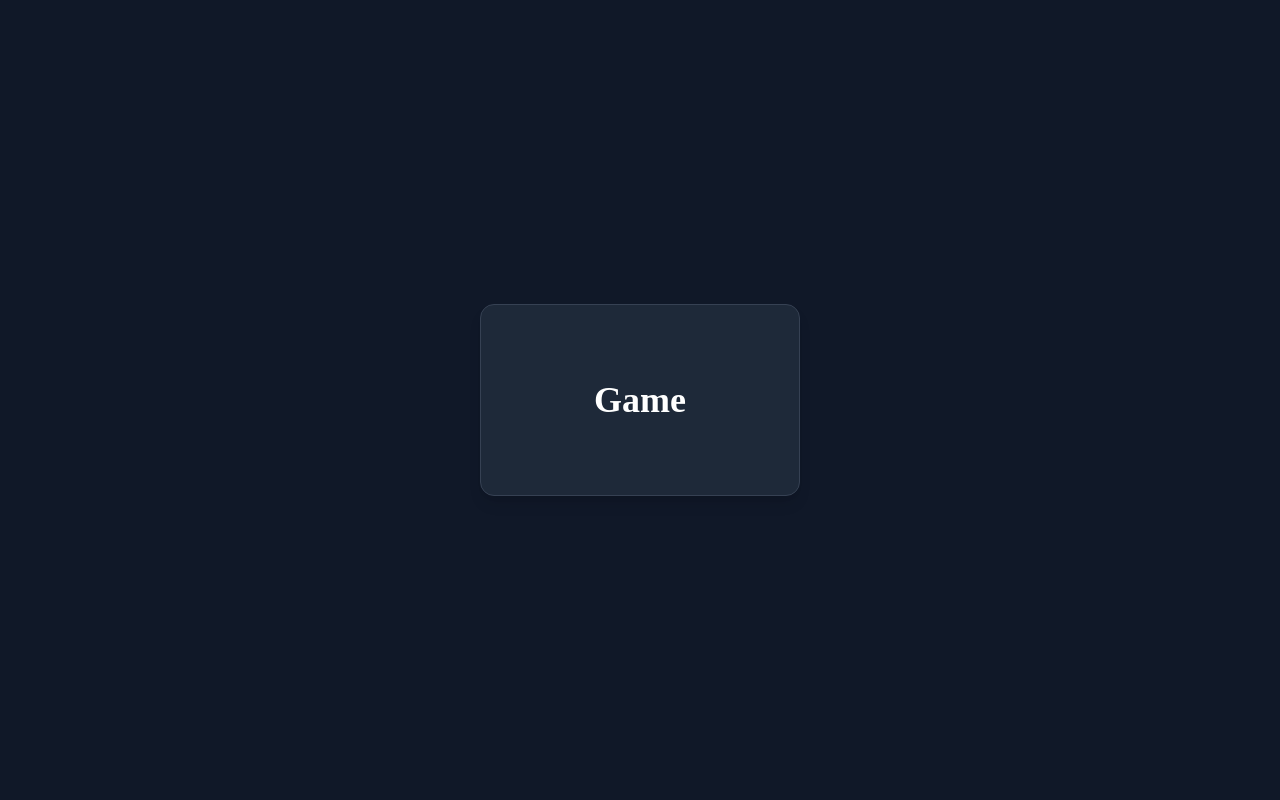
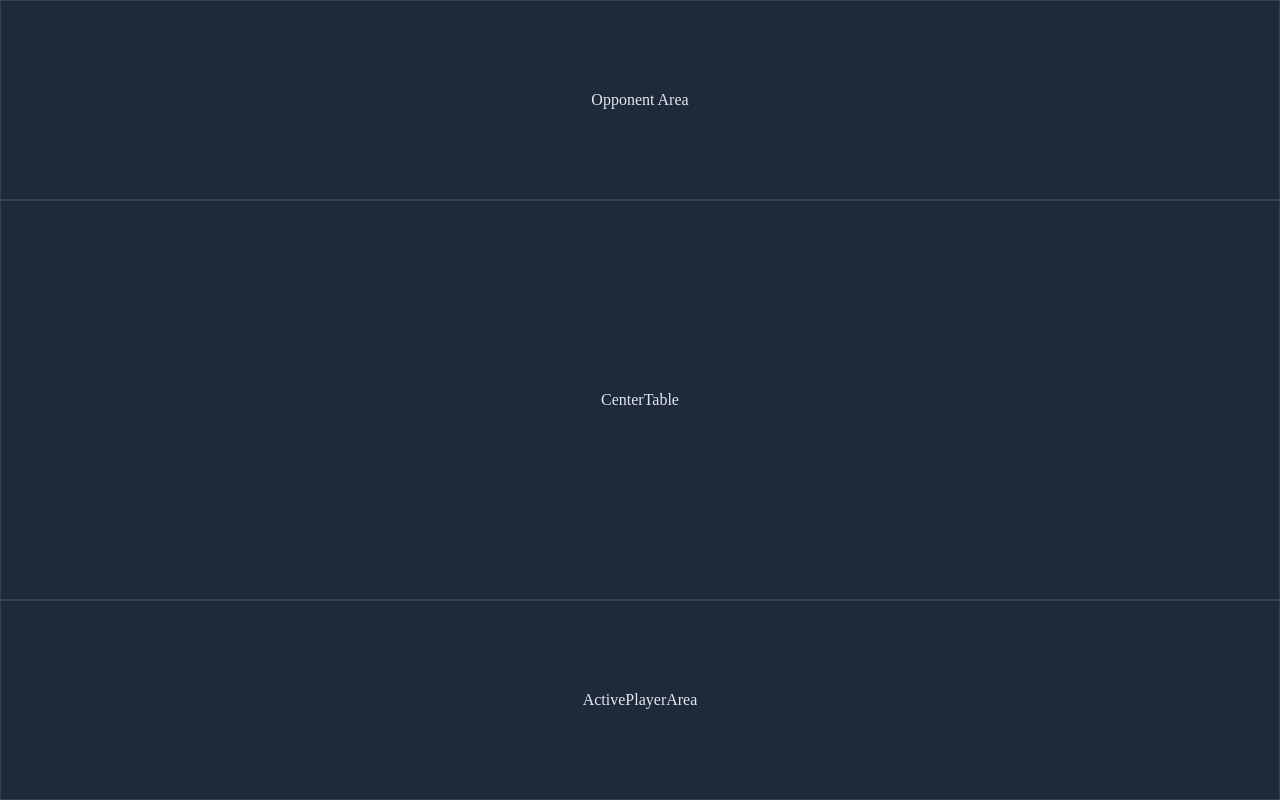
Before and after one commit to BalloonAnd888/csufopoly, a Next.js app: page /game in a window 1280 px wide. Built offline with nearby package versions, Linux system fonts and the light colour scheme.

Commit message:
Create general game layout

```diff
--- a/app/game/page.tsx
+++ b/app/game/page.tsx
@@ -1,11 +1,14 @@
+import ActivePlayerArea from "@/components/game-board/ActivePlayerArea";
+import CenterTable from "@/components/game-board/CenterTable";
+import OpponentArea from "@/components/game-board/OpponentArea";
 import React from "react";
 
 export default function GamePage() {
   return (
-    <main className="flex min-h-screen flex-col items-center justify-center bg-gray-900 text-white p-8">
-      <div className="flex items-center justify-center w-80 h-48 bg-gray-800 rounded-xl shadow-lg border border-gray-700">
-        <h1 className="text-4xl font-bold">Game</h1>
-      </div>
+    <main className="flex min-h-screen flex-col items-center justify-between bg-gray-900 text-white">
+        <OpponentArea />
+        <CenterTable />
+        <ActivePlayerArea />
     </main>
   );
 }
--- /dev/null
+++ b/components/game-board/ActivePlayerArea.tsx
@@ -0,0 +1,11 @@
+import React from 'react'
+
+const ActivePlayerArea = () => {
+  return (
+    <div className="w-full h-[25vh] flex items-center justify-center border bg-gray-800 border-gray-700 text-slate-200">
+      ActivePlayerArea
+    </div>
+  )
+}
+
+export default ActivePlayerArea
--- /dev/null
+++ b/components/game-board/CenterTable.tsx
@@ -0,0 +1,11 @@
+import React from 'react'
+
+const CenterTable = () => {
+  return (
+    <div className="w-full flex-1 flex items-center justify-center border bg-gray-800 border-gray-700 text-slate-200">
+      CenterTable
+    </div>
+  )
+}
+
+export default CenterTable
--- /dev/null
+++ b/components/game-board/OpponentArea.tsx
@@ -0,0 +1,11 @@
+import React from 'react'
+
+const OpponentArea = () => {
+  return (
+    <div className="w-full h-[25vh] flex items-center justify-center border bg-gray-800 border-gray-700 text-slate-200">
+        Opponent Area
+    </div>
+  )
+}
+
+export default OpponentArea
--- /dev/null
+++ b/components/game-zone/BankZone.tsx
@@ -0,0 +1,9 @@
+import React from 'react'
+
+const BankZone = () => {
+  return (
+    <div>BankZone</div>
+  )
+}
+
+export default BankZone
--- /dev/null
+++ b/components/game-zone/DiscardPile.tsx
@@ -0,0 +1,9 @@
+import React from 'react'
+
+const DiscardPile = () => {
+  return (
+    <div>DiscardPile</div>
+  )
+}
+
+export default DiscardPile
--- /dev/null
+++ b/components/game-zone/DrawDeck.tsx
@@ -0,0 +1,9 @@
+import React from 'react'
+
+const DrawDeck = () => {
+  return (
+    <div>DrawDeck</div>
+  )
+}
+
+export default DrawDeck
--- /dev/null
+++ b/components/game-zone/PlayerHandZone.tsx
@@ -0,0 +1,9 @@
+import React from 'react'
+
+const PlayerHandZone = () => {
+  return (
+    <div>PlayerHandZone</div>
+  )
+}
+
+export default PlayerHandZone
--- /dev/null
+++ b/components/game-zone/PropertySetsZone.tsx
@@ -0,0 +1,9 @@
+import React from 'react'
+
+const PropertySetsZone = () => {
+  return (
+    <div>PropertySetsZone</div>
+  )
+}
+
+export default PropertySetsZone
--- /dev/null
+++ b/components/game-zone/TurnIndicators.tsx
@@ -0,0 +1,9 @@
+import React from 'react'
+
+const TurnIndicators = () => {
+  return (
+    <div>TurnIndicators</div>
+  )
+}
+
+export default TurnIndicators
```
